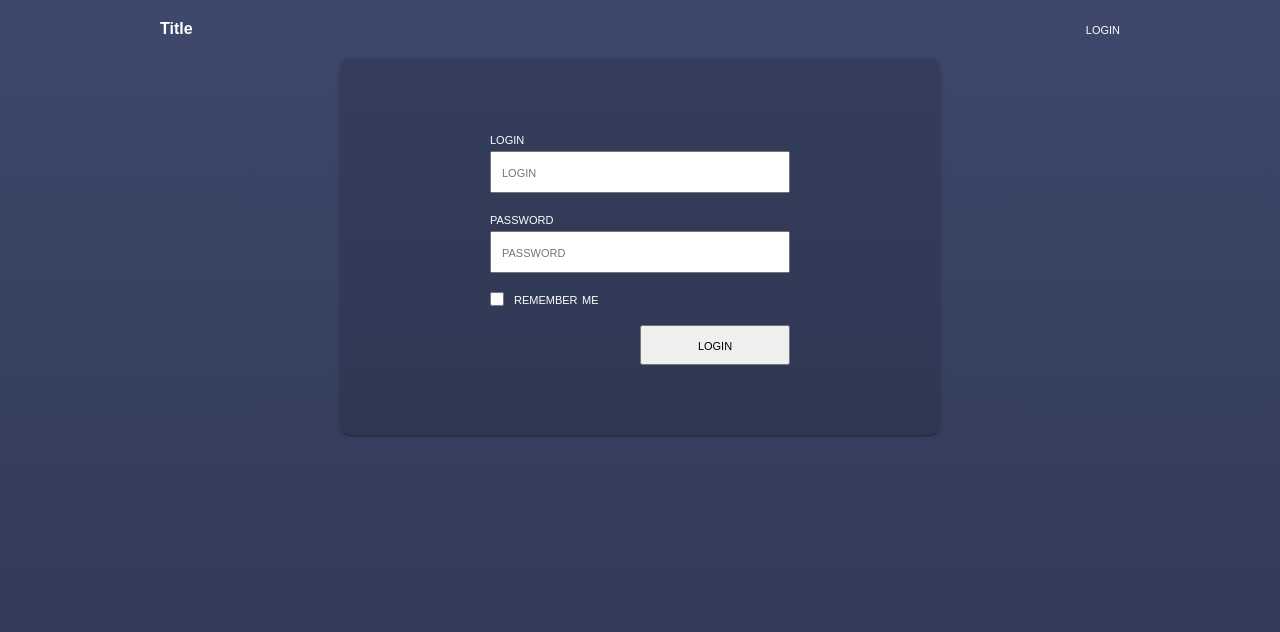
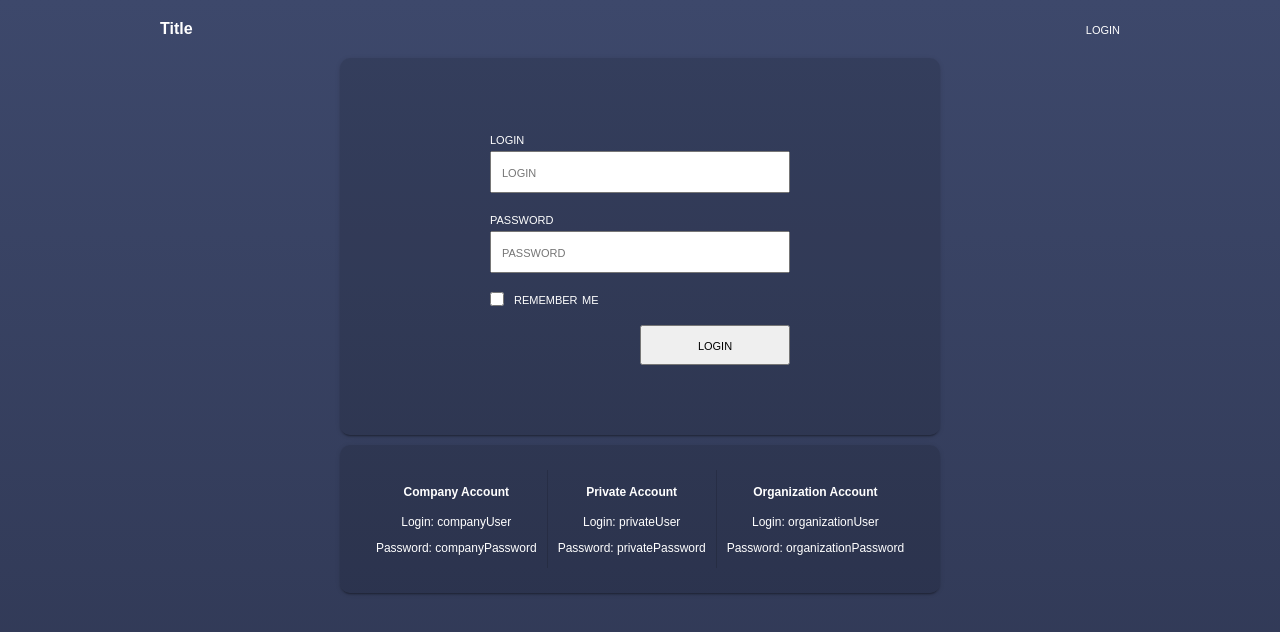
Before and after one commit to akai-org/hackyeah, a React (Create React App) app: page /login in a window 1280 px wide. Shown: the top 632 px of the page. Built offline with nearby package versions, Linux system fonts and the light colour scheme.

Commit message:
add account info

```diff
--- a/src/components/LoginForm.css
+++ b/src/components/LoginForm.css
@@ -68,3 +68,23 @@ input::placeholder {
   text-decoration: none;
   text-transform: lowercase;
 }
+
+.account-info-container {
+  display: flex;
+  flex-direction: row;
+  font-size: 12px;
+}
+
+.account-info-box {
+  padding: 0 10px;
+  margin: 5px 0;
+}
+
+.account-info-private {
+  border-left: 1px solid rgba(0,0,0,0.14);
+  border-right: 1px solid rgba(0,0,0,0.14);
+}
+
+.m-t-10 {
+  margin-top: 10px;
+}
--- a/src/components/LoginForm.js
+++ b/src/components/LoginForm.js
@@ -30,6 +30,27 @@ const LoginForm = (props) => (
         </form>
       </div>
     </Box>
+    <div className="m-t-10">
+      <Box>
+        <div className="account-info-container">
+          <div className="account-info-box">
+            <h4>Company Account</h4>
+            <p>Login: companyUser</p>
+            <p>Password: companyPassword</p>
+          </div>
+          <div className="account-info-private account-info-box">
+            <h4>Private Account</h4>
+            <p>Login: privateUser</p>
+            <p>Password: privatePassword</p>
+          </div>
+          <div className="account-info-box">
+            <h4>Organization Account</h4>
+            <p>Login: organizationUser</p>
+            <p>Password: organizationPassword</p>
+          </div>
+        </div>
+      </Box>
+    </div>
   </div>
 );
 
```
